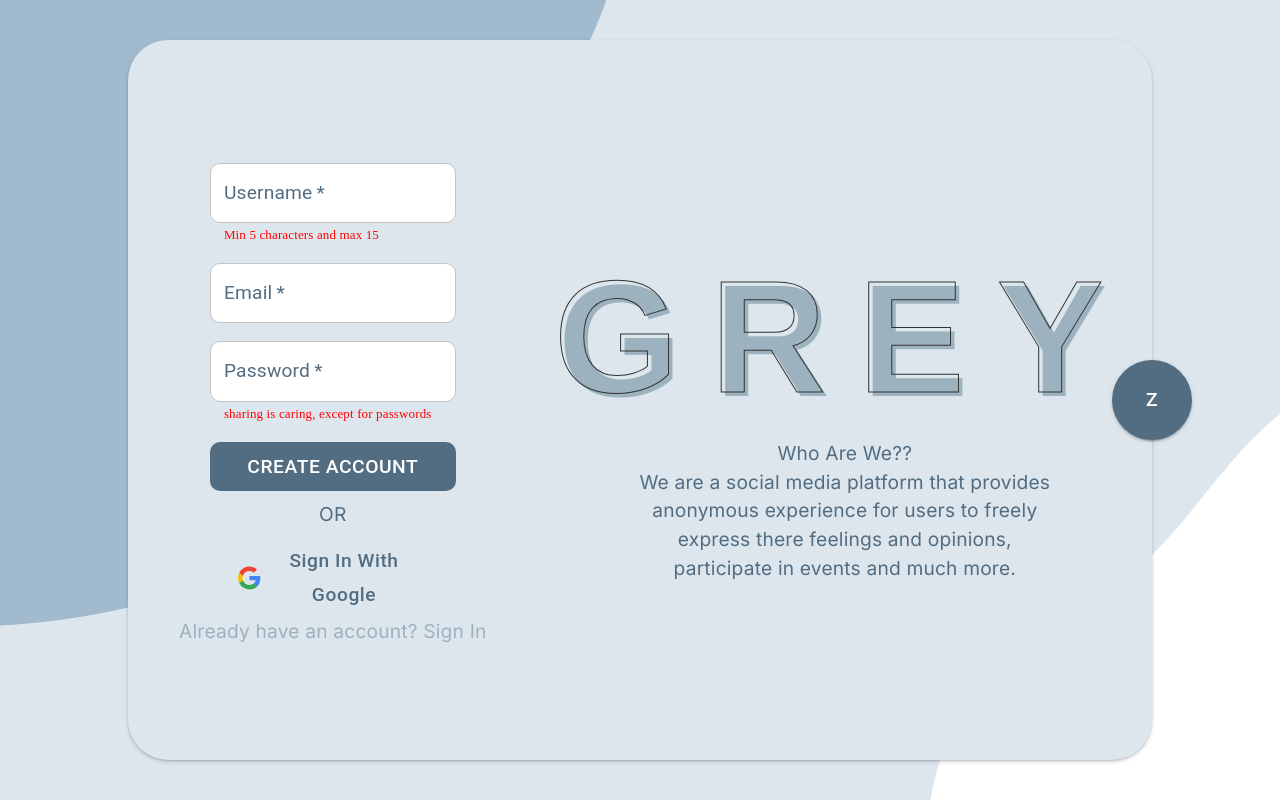
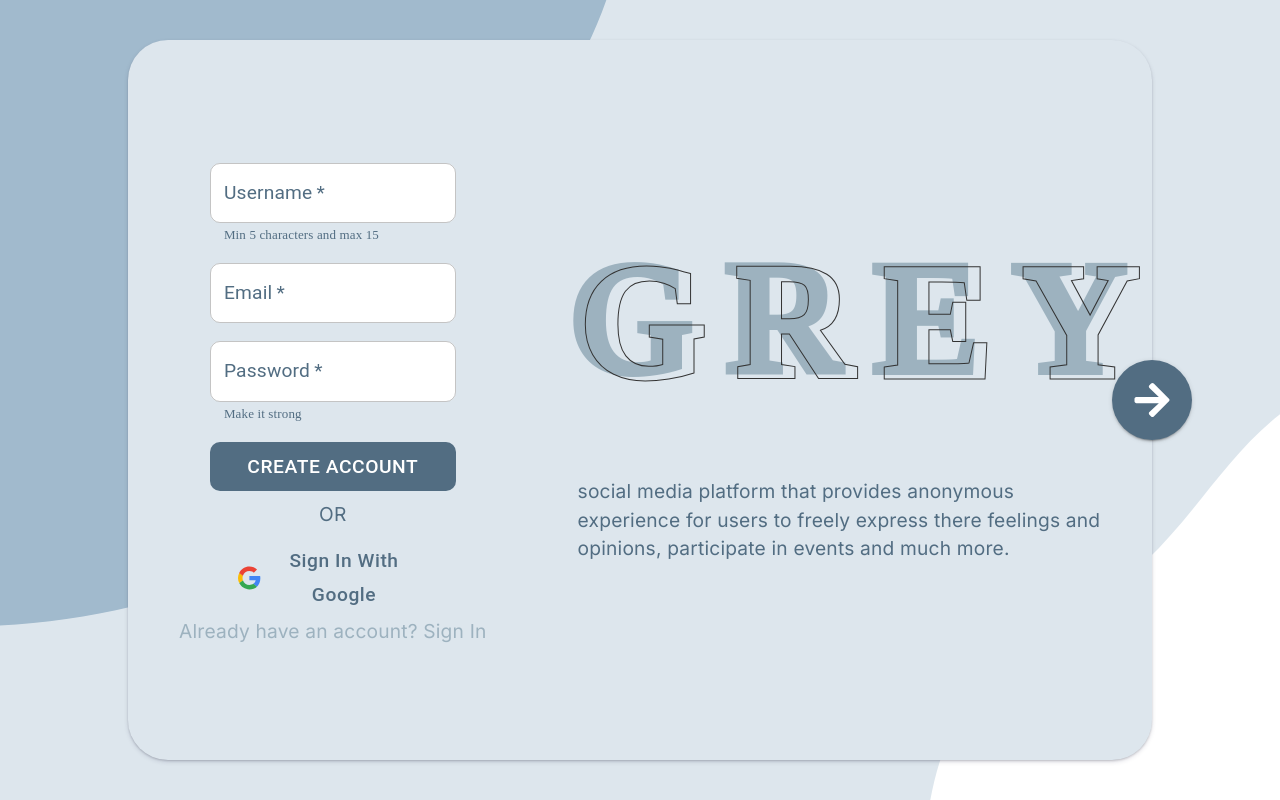
Before and after one commit to Ahmed-Mohammed-11/Grey, a Next.js app in the folder front_end/: page / in a window 1280 px wide. Built offline with nearby package versions, Linux system fonts and the light colour scheme; no server answers.

Commit message:
SG-44 Sign in button for traverse added

```diff
--- a/front_end/package.json
+++ b/front_end/package.json
@@ -11,11 +11,12 @@
   "dependencies": {
     "@emotion/react": "^11.11.1",
     "@emotion/styled": "^11.11.0",
-    "@mui/material": "^5.14.17",
+    "@mui/material": "^5.14.18",
     "next": "14.0.2",
     "next-auth": "^4.24.5",
     "react": "^18",
-    "react-dom": "^18"
+    "react-dom": "^18",
+    "react-icons": "^4.12.0"
   },
   "devDependencies": {
     "@types/node": "^20",
--- a/front_end/src/app/signup/page.module.css
+++ b/front_end/src/app/signup/page.module.css
@@ -31,33 +31,6 @@
     min-height: 500px;
 }
 
-.panel {
-    display: flex;
-    flex-direction: column;
-    flex: 60%;
-    justify-content: center;
-    align-items: center;
-    max-width: 900px;
-    max-height: 720px;
-    min-width: 150px;
-    min-height: 500px;
-}
-
-
-.panelbanner {
-    -webkit-text-stroke: 1px #333;
-    -moz-text-stroke: 1px #333;
-    -o-text-stroke: 1px #333;
-    font-weight: 1000;
-    font-family: "Helvetica Neue";
-    font-size: 10rem;
-    color: transparent;
-    text-shadow: 4px 4px 0 #9DB2BF;
-    letter-spacing: 2rem;
-    height: 20vh;
-}
-
-
 .textarea {
     width: 60%;
     height: 100%;
@@ -65,9 +38,12 @@
 }
 
 .helperText{
-    color: red !important;
     font-family: "Montserrat" !important;
     font-size: small !important;
+}
+
+.helperTextInvalid{
+    color: red !important;
 }
 
 
@@ -90,9 +66,10 @@
 
 .iconButton{
     position: absolute !important;
-    width: 40px;
-    height: 40px;
-    padding: 40px !important;
+    width: 80px;
+    height: 80px;
+    padding: 3px !important;
+    box-sizing: border-box;
     left: calc(100% - 40px);
     top: calc(50% - 40px);
     border-radius: 50% !important;
@@ -106,22 +83,46 @@
     background: transparent !important;
 }
 
-
 .link{
     text-decoration: none !important;
 }
 
-.paneltext
-{
-    text-align: center;
-    width: 70%;
+
+
+.panel {
+    display: flex;
+    flex-direction: column;
+    flex: 60%;
+    justify-content: center;
+    align-items: center;
+    max-width: 900px;
+    max-height: 720px;
+    min-width: 150px;
+    min-height: 500px;
 }
 
-.paneltextheader
-{
-    margin-top: 10%;
+.panel * {
+    width: 100%;
+    box-sizing: border-box;
 }
 
+.panelbanner {
+    -webkit-text-stroke: 1px #333;
+    -moz-text-stroke: 1px #333;
+    -o-text-stroke: 1px #333;
+    font-weight: 1000;
+    font-family: "Montserrat ExtraBold", serif;
+    font-size: 10rem;
+    color: transparent;
+    text-shadow: -12px -4px 0 #9DB2BF;
+    letter-spacing: 2rem;
+    padding: 0 0 0 5vh;
+}
+
+.paneltext {
+    /*text-align: center;*/
+    padding: 4vh 5vh;
+}
 
 @media (max-width: 768px)
 {
--- a/front_end/src/app/signup/page.tsx
+++ b/front_end/src/app/signup/page.tsx
@@ -5,6 +5,7 @@ import {Box} from "@mui/system";
 import ThemeRegistry from "@/app/themes/themeRegistry";
 import GoogleAuthn from "@/app/signup/GoogleAuthn";
 import lightTheme from "@/app/themes/lightTheme";
+import { FaArrowRight  } from "react-icons/fa";
 
 
 function Page() {
@@ -35,7 +36,7 @@ function Page() {
                         type="password"
                         placeholder='pick a password'
                         required
-                        helperText="sharing is caring, except for passwords"
+                        helperText="Make it strong"
                         InputProps={{style: {background: "#FFF",},}}
                         FormHelperTextProps={{className: styles.helperText}}>
                     </TextField>
@@ -60,15 +61,14 @@ function Page() {
 
                 <Box className={[styles.panel].join()}>
                     <Box className={[styles.panelbanner].join()}> GREY </Box>
-                    <text className={[styles.paneltextheader].join()}>Who Are We??</text>
-                    <text className={[styles.paneltext].join()}>We are a social media platform that provides anonymous
+                    <text className={[styles.paneltext].join()}>social media platform that provides anonymous
                         experience for users to freely express there feelings and opinions, participate in events and
                         much more.
                     </text>
                 </Box>
 
                 <Button className={[styles.iconButton].join()} variant="contained" size="large">
-                    Z
+                    <FaArrowRight size={40}/>
                 </Button>
             </Box>
         </ThemeRegistry>
```
Also changed, not shown: 1 other file (tests, documents, lock files or other folders).
